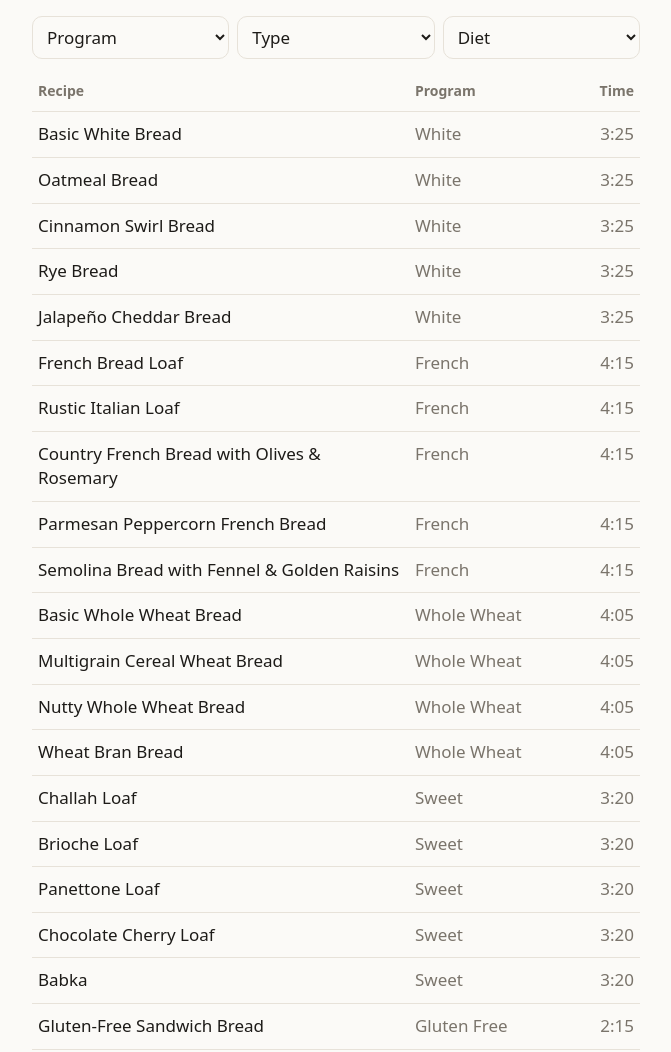
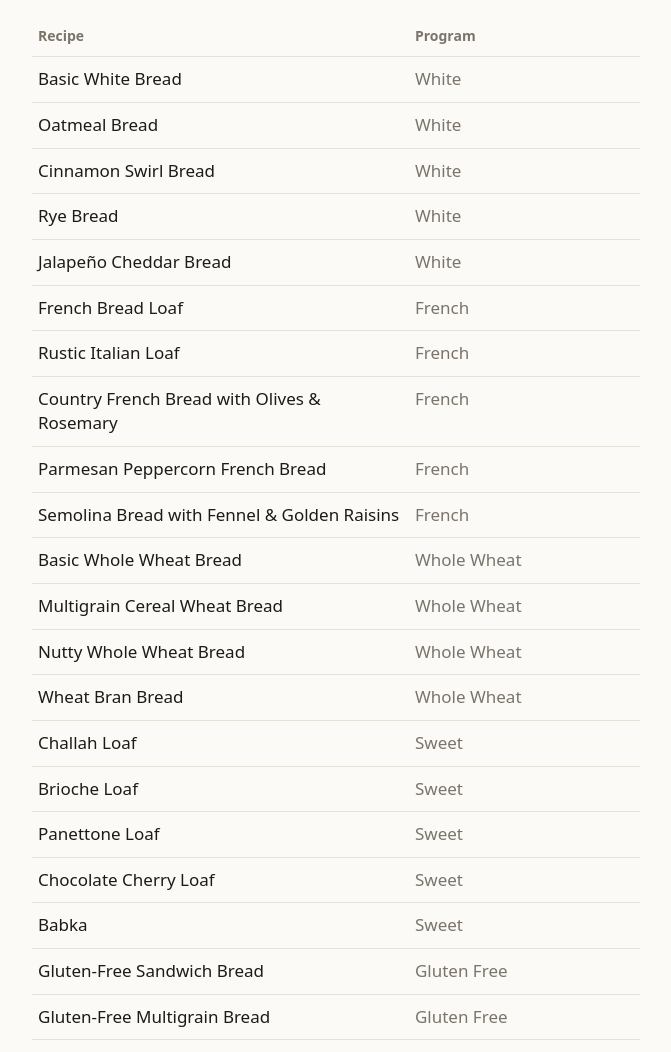
Before and after one commit to Tevyn/bread-machine-recipes, a plain HTML site: page public/index.html in a window 1280 px wide. Shown: the top 1052 px of the page, without its empty margins (304-975 px from the left). Drawn offline with Linux system fonts and the light colour scheme.

Commit message:
Drop homepage filters and time column
Co-Authored-By: Claude Opus 5.5 <noreply@anthropic.com>

```diff
--- a/public/app.js
+++ b/public/app.js
@@ -8,8 +8,8 @@
   const st = {
     size: store.get('size', '1½ lb'),
     sort: store.get('sort', { k: 'pg', dir: 1 }),
-    f: store.get('f', { p: '', t: '', d: '' }),
   };
+  if (!['n', 'p', 'pg'].includes(st.sort.k)) st.sort = { k: 'pg', dir: 1 };
   let R = [];
   let lock = null;
 
@@ -41,46 +41,25 @@
     return t[st.size] || t['*'] || Object.values(t)[0] || '';
   }
 
-  const hm = r => {
-    if (!r.m) return '—';
-    const t = time(r);
-    return /^\d+:\d\d$/.test(t) ? t : `${Math.floor(r.m / 60)}:${String(r.m % 60).padStart(2, '0')}`;
-  };
-
   // ---------- list ----------
   function home() {
     release();
     document.title = 'Bread';
-    const opts = (k, label, vals) =>
-      `<select data-f="${k}"><option value="">${label}</option>${vals.map(v =>
-        `<option${st.f[k] === v ? ' selected' : ''}>${esc(v)}</option>`).join('')}</select>`;
-    const uniq = a => [...new Set(a)];
-    const progs = uniq(R.map(r => r.p));
-    const types = uniq(R.map(r => r.t));
-    const diets = ['Gluten-free', 'Egg-free', 'Dairy-free', 'Vegan'];
-
-    const rows = R.filter(r =>
-      (!st.f.p || r.p === st.f.p) && (!st.f.t || r.t === st.f.t) && (!st.f.d || r.d.includes(st.f.d)))
-      .sort((a, b) => {
-        const k = st.sort.k; let x = a[k], y = b[k];
-        if (k === 'm') { x = x ?? 1e9; y = y ?? 1e9; }
-        return (x < y ? -1 : x > y ? 1 : a.pg - b.pg) * st.sort.dir;
-      });
-
-    const th = (k, label, cls = '') => {
+    const rows = [...R].sort((a, b) => {
+      const k = st.sort.k, x = a[k], y = b[k];
+      return (x < y ? -1 : x > y ? 1 : a.pg - b.pg) * st.sort.dir;
+    });
+    const th = (k, label) => {
       const s = st.sort.k === k ? ` aria-sort="${st.sort.dir > 0 ? 'ascending' : 'descending'}"` : '';
-      return `<th data-k="${k}" class="${cls}"${s}>${label}</th>`;
+      return `<th data-k="${k}"${s}>${label}</th>`;
     };
     app.innerHTML = `
-      <div class="bar">${opts('p', 'Program', progs)}${opts('t', 'Type', types)}${opts('d', 'Diet', diets)}</div>
       <table class="list">
-        <thead><tr>${th('n', 'Recipe')}${th('p', 'Program')}${th('m', 'Time', 'num')}</tr></thead>
+        <thead><tr>${th('n', 'Recipe')}${th('p', 'Program')}</tr></thead>
         <tbody>${rows.map(r => `<tr data-id="${r.id}">
-          <td>${esc(r.n)}</td><td class="mute">${esc(r.p)}</td>
-          <td class="num mute">${hm(r)}</td></tr>`).join('')}</tbody>
+          <td>${esc(r.n)}</td><td class="mute">${esc(r.p)}</td></tr>`).join('')}</tbody>
       </table>`;
 
-    app.querySelectorAll('[data-f]').forEach(s => s.onchange = () => { st.f[s.dataset.f] = s.value; store.set('f', st.f); home(); });
     app.querySelectorAll('th[data-k]').forEach(h => h.onclick = () => {
       const k = h.dataset.k;
       st.sort = { k, dir: st.sort.k === k ? -st.sort.dir : 1 }; store.set('sort', st.sort); home();
--- a/public/style.css
+++ b/public/style.css
@@ -15,11 +15,6 @@ a { color: inherit; text-decoration: none; }
 button, select { font: inherit; color: inherit; }
 
 /* home */
-.bar { display: flex; flex-wrap: wrap; gap: 8px; margin-bottom: 12px; }
-select {
-  border: 1px solid var(--line); border-radius: 10px; background: var(--bg);
-  padding: 8px 10px; flex: 1 1 0; min-width: 0;
-}
 table { width: 100%; border-collapse: collapse; }
 th, td { text-align: left; padding: 10px 6px; border-bottom: 1px solid var(--line); vertical-align: top; }
 th { font-weight: 600; font-size: 14px; color: var(--mute); }
```
